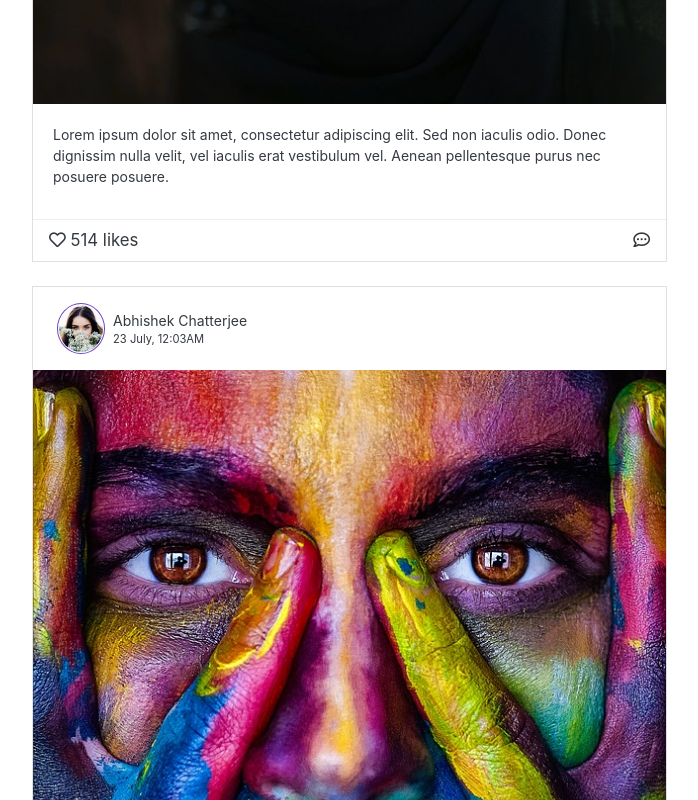
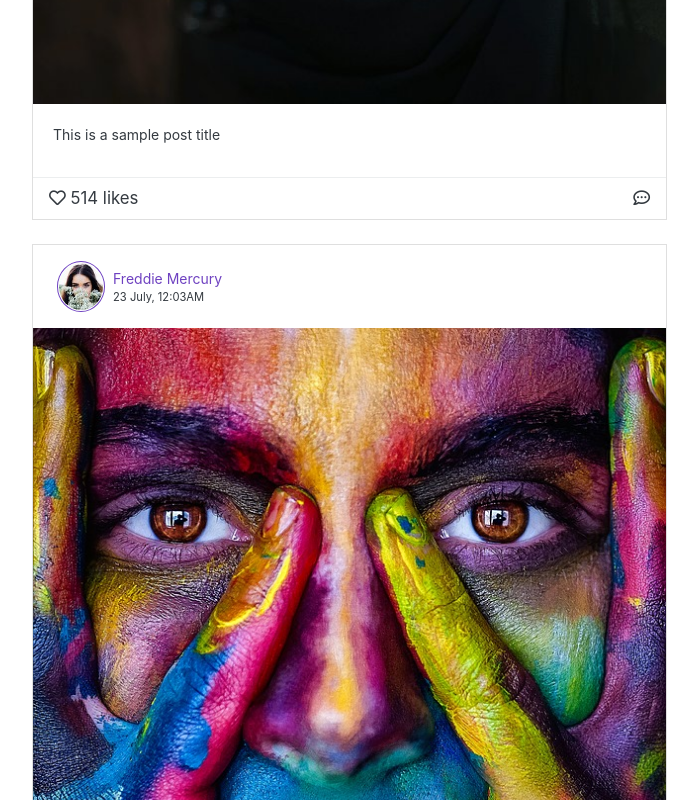
Before and after one commit to imdeepmind/enviar-api, a React (Create React App) app in the folder web/enviar/: page / in a window 1280 px wide. Shown: the part 740-1540 px from the top of the page, without its empty margins (53-751 px from the left). Built offline with nearby package versions, Linux system fonts and the light colour scheme; what really-smooth-scroll would draw is missing.

Commit message:
added proper props system in post

```diff
--- a/web/enviar/src/components/higher/post/index.js
+++ b/web/enviar/src/components/higher/post/index.js
@@ -1,6 +1,6 @@
 import React from 'react';
 import {
-    Card, CardBody, CardImg, CardHeader, CardFooter, CardTitle
+    Card, CardBody, CardImg, CardTitle
 } from 'reactstrap';
 
 import ProfileCard from '../../lower/profileCard';
@@ -10,18 +10,18 @@ const Post = (props) => {
     return (
         <Card className="mb-4">
             <div className="p-2">
-                <ProfileCard />
+                <ProfileCard name={props.name} avatar={props.avatar} text={props.text}/>
             </div>
-            <CardImg top width="100%" src={props.image} alt="sample post" />
+            <CardImg top width="100%" src={props.image} alt={props.title} />
             <CardBody>
-                <CardTitle>Lorem ipsum dolor sit amet, consectetur adipiscing elit. Sed non iaculis odio. Donec dignissim nulla velit, vel iaculis erat vestibulum vel. Aenean pellentesque purus nec posuere posuere.</CardTitle>
+                <CardTitle>{props.title}</CardTitle>
             </CardBody>
             <div className="d-flex justify-content-between align-items-center pl-3 pr-3 pb-2 pt-2 border-top" style={{fontSize:"1.2em"}}>
                 <div>
-                    <i className="far fa-heart"></i> <span>514 likes</span>
+                    <i className="far fa-heart class-cursor-pointer" onClick={props.likeMethod}></i> <span>{props.likes} likes</span>
                 </div>
                 <div>
-                    <i class="far fa-comment-dots float-right"></i>
+                    <i class="far fa-comment-dots float-right class-cursor-pointer" onClick={props.commentMethod}></i>
                 </div>
             </div>
         </Card>
--- a/web/enviar/src/components/lower/profileCard/index.js
+++ b/web/enviar/src/components/lower/profileCard/index.js
@@ -1,4 +1,6 @@
 import React from 'react';
+
+import { Link } from 'react-router-dom';
 
 import Avatar from '../avatar';
 
@@ -6,13 +8,12 @@ const ProfileCard = props => {
     return (
         <div className="d-flex">
             <div className="d-flex justify-content-center align-items-center p-2 pl-3">
-                <Avatar source="" title="Abhishek Chatterjee" />
+                <Avatar source={props.avatar} title={props.name} />
             </div>{" "}
             <div className="p-0 d-flex justify-content-center align-items-start flex-column">
-                Abhishek Chatterjee
-                <br />
+                <Link to={`/profile/${props.name}`}>{props.name}</Link>
                 <small>
-                    23 July, 12:03AM
+                   {props.text}
                 </small>
             </div>
         </div>
--- a/web/enviar/src/routes/home/index.js
+++ b/web/enviar/src/routes/home/index.js
@@ -10,6 +10,12 @@ import img2 from '../../assets/img/post_sample2.jpg';
 
 
 class Home extends Component{
+    likePost = id =>{
+        console.log(`Likked the post with id ${id}`);
+    }
+    commentPost = id => {
+        console.log(`Comment the post with id ${id}`);
+    }
     render(){
         return (
             <Fragment>
@@ -19,14 +25,32 @@ class Home extends Component{
                         <Col xs="12">
                             <Form>
                                 <div className="d-flex">
-                                <Input placeholder="Search..." />
-                                <Button color="primary" ><i className="fas fa-search"></i></Button>
+                                    <Input placeholder="Search..." />
+                                    <Button color="primary" ><i className="fas fa-search"></i></Button>
                                 </div>
                             </Form>
                         </Col>
                         <Col xs="12" lg="7" className="mt-4 ">
-                            <Post image={img2}/>
-                            <Post image={img1}/>
+                            <Post
+                                id={"12asdf"}
+                                image={img2}
+                                name={"imdeepmind"}
+                                avatar={""}
+                                text={"23 July, 12:03AM"}
+                                title={"This is a sample post title"}
+                                likes={"514"}
+                                likeMethod={() => this.likePost("12asdf")}
+                                commentMethod={() => this.commentPost("12asdf")} />
+                            <Post
+                                id={"13asdf"}
+                                image={img1}
+                                name={"Freddie Mercury"}
+                                avatar={""}
+                                text={"23 July, 12:03AM"}
+                                title={"This is a sample post title"}
+                                likes={"231"}
+                                likeMethod={() => this.likePost("13asdf")}
+                                commentMethod={() => this.commentPost("13asdf")} />
                         </Col>
                         <Col xs="12" lg="5" className="mt-4 d-none d-lg-block">
                             <AdditionalInfo />
```
